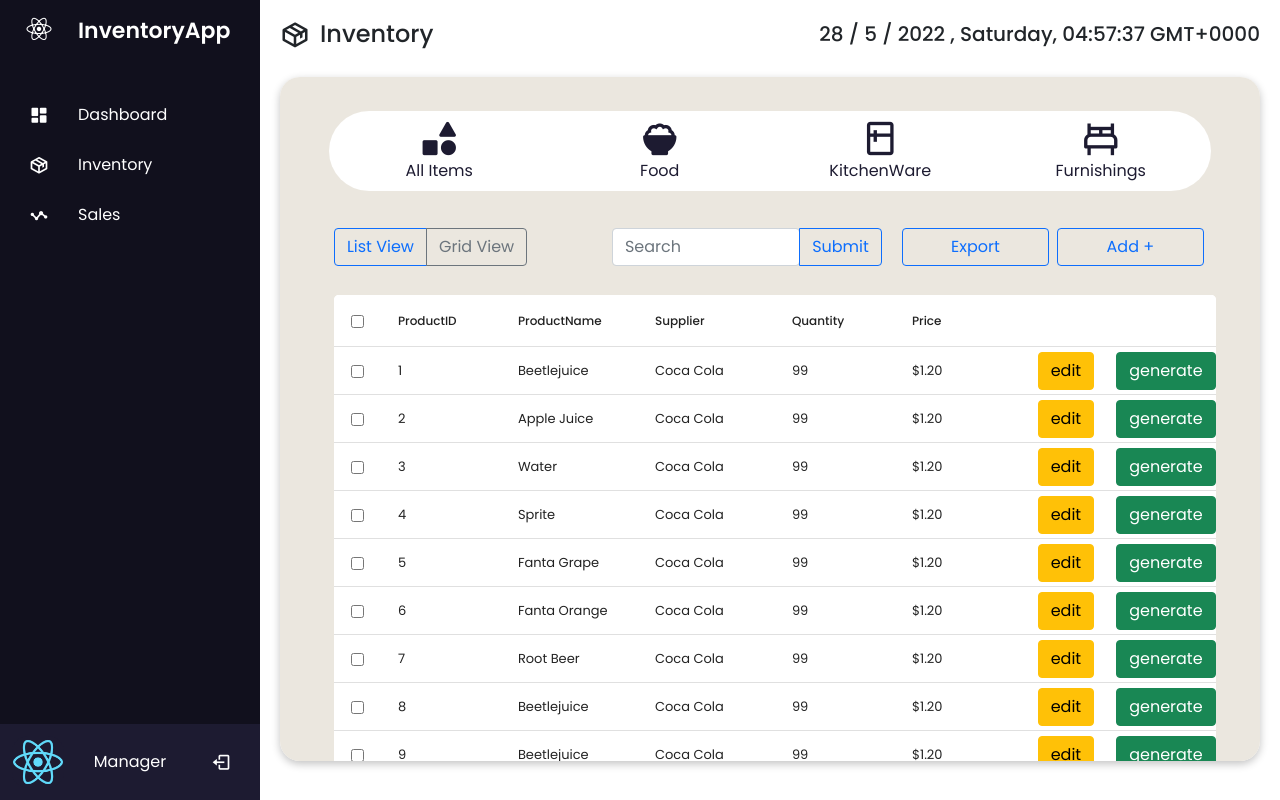
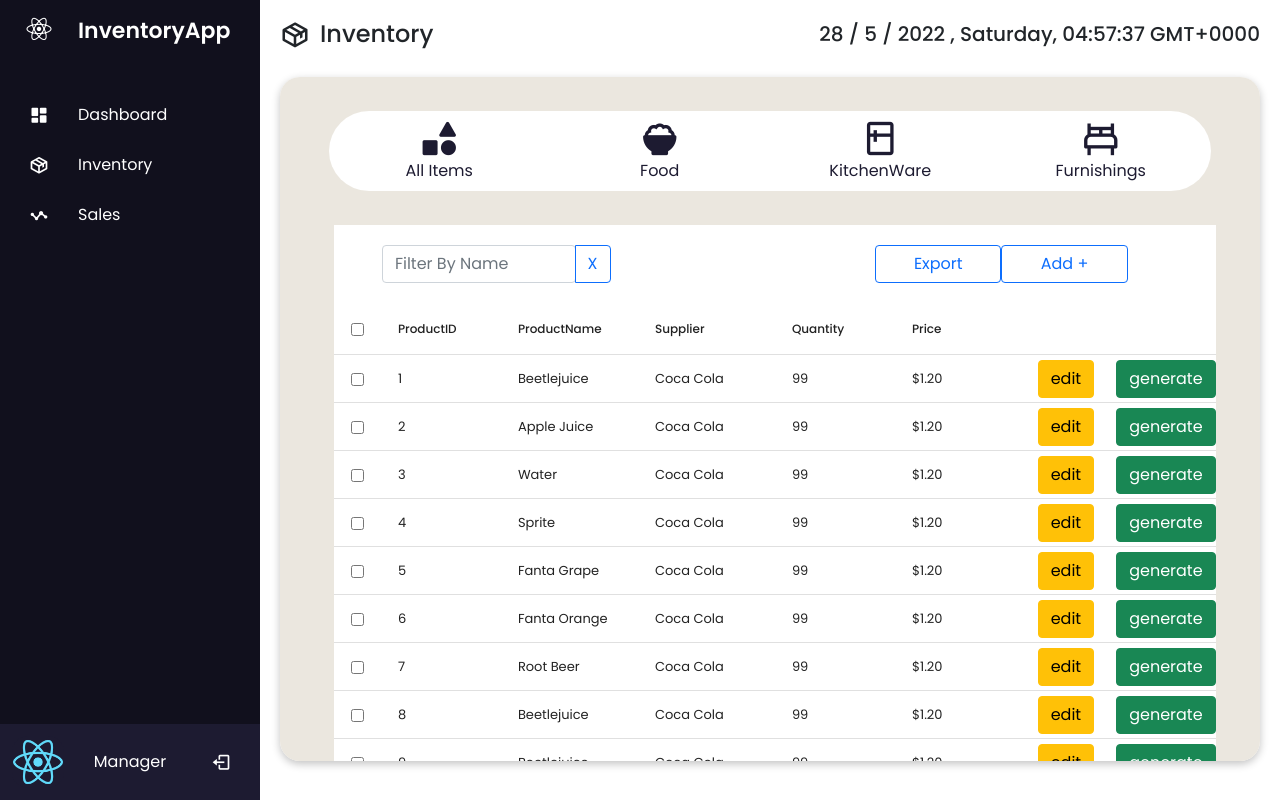
Before and after one commit to kendricktty/simplylogs, a React (Create React App) app in the folder inventoryapp-frontend/: page /inventory in a window 1280 px wide. Built offline with nearby package versions, Linux system fonts and the light colour scheme.

Commit message:
added search function

```diff
--- a/inventoryapp-frontend/src/components/InventoryTable.js
+++ b/inventoryapp-frontend/src/components/InventoryTable.js
@@ -4,6 +4,7 @@ import DataTable from 'react-data-table-component';
 import CustomMaterialPagination from '../materialui/CustomMaterialPagination';
 import data from '../data/data.json'
 import Barcode from 'react-barcode'
+import InventoryUtilityBar from './InventoryUtilityBar';
 
 /*
 https://react-data-table-component.netlify.app/?path=/docs/api-columns--page -- link to
@@ -124,6 +125,27 @@ export default function InventoryTable() {
 
     const [dynamicData, setDynamicData] = React.useState(data)
 
+    // filter function
+    const [filterText, setFilterText] = React.useState('');
+	const [resetPaginationToggle, setResetPaginationToggle] = React.useState(false);
+	const filteredItems = dynamicData.inventory.filter(
+		item => item.productName && item.productName.toLowerCase().includes(filterText.toLowerCase()),
+	);
+
+
+    const subHeaderComponentMemo = React.useMemo(() => {
+		const handleClear = () => {
+			if (filterText) {
+				setResetPaginationToggle(!resetPaginationToggle);
+				setFilterText('');
+			}
+		};
+
+		return (
+			<InventoryUtilityBar onFilter={e => setFilterText(e.target.value)} onClear={handleClear} filterText={filterText} />
+		);
+	}, [filterText, resetPaginationToggle]);
+
 
     //testing editing of data only can edit name for now//
     const handleEditButtonClick = (data) => {
@@ -200,14 +222,18 @@ export default function InventoryTable() {
         <DataTable
             className="dataTable"
             columns={columns}
-            data={dynamicData.inventory}
+            data={filteredItems}
             fixedHeader={true}
             selectableRows
             // actions={
             //     (<InventoryUtilityBar />)
             // }
+            subHeader
+            subHeaderComponent = {subHeaderComponentMemo}
             //adding pagination to the table
+
             pagination
+			paginationResetDefaultPage={resetPaginationToggle}
             paginationComponent={CustomMaterialPagination}
         />
     );
--- a/inventoryapp-frontend/src/components/InventoryUtilityBar.js
+++ b/inventoryapp-frontend/src/components/InventoryUtilityBar.js
@@ -1,19 +1,19 @@
 import React from 'react'
 
-export default function InventoryUtilityBar() {
-    const handleSubmit = event => {
-        event.preventDefault();
-        alert('You have submitted the form.')
-        setSearch('')
-    }
+export default function InventoryUtilityBar(props) {
+    // const handleSubmit = event => {
+    //     event.preventDefault();
+    //     alert('You have submitted the form.')
+    //     setSearch('')
+    // }
 
-    const [search, setSearch] = React.useState('')
+    // const [search, setSearch] = React.useState('')
 
 
 
     return (
         <div className="InventoryUtilityBar row">
-            <div class="row select-view col-lg-4 col-sm-12">
+            {/* <div class="row select-view col-lg-4 col-sm-12">
                 <div class="col-lg-12 my-3">
                     <div class="pull-right">
                         <div class="btn-group">
@@ -26,13 +26,20 @@ export default function InventoryUtilityBar() {
                         </div>
                     </div>
                 </div>
-            </div>
-            <form className="searchBar col-lg-4 col-sm-12 my-3" action="" method="GET" onSubmit={handleSubmit}>
+            </div> */}
+            <form className="searchBar col-lg-4 col-sm-12 my-3" action="" method="GET" >
                 <div class="input-group">
-                    <input type="text" class="form-control rounded" placeholder="Search" aria-label="Search" aria-describedby="search-addon" value={search} onChange={(e) => setSearch(e.target.value)}/>
-                    <button type="submit" class="btn btn-outline-primary" >Submit</button>
+                    <input
+                    type="text" class="form-control rounded" id="search"
+
+			placeholder="Filter By Name"
+			aria-label="Search Input"
+			value={props.filterText}
+			onChange={props.onFilter}/>
+                    <button type="button" onClick={props.onClear} class="btn btn-outline-primary" >X</button>
                 </div>
             </form>
+            <div className="col-lg-4"></div>
             <button class="btn btn-outline-primary col-lg-2 col-sm-6 utilityBtn my-3">Export</button>
             <button class="btn btn-outline-primary col-lg-2 col-sm-6 utilityBtn my-3">Add +</button>
         </div>
--- a/inventoryapp-frontend/src/index.css
+++ b/inventoryapp-frontend/src/index.css
@@ -351,7 +351,7 @@ InventoryNav--catergoryBtn:hover {
   position: relative;
   display: flex;
   width: 90%;
-  left: 5.5%;
+  right: 10%;
   top: 8%;
   align-items: center;
   justify-content: space-between;
@@ -372,3 +372,13 @@ InventoryNav--catergoryBtn:hover {
   background-color: #fff;
   border-radius: 5px;
 }
+
+
+/* some weird tableHeader not set to 100% width */
+.gtQiQo {
+  width: 100%;
+}
+
+.TUEFO {
+  border-radius: 5px;
+}
--- a/inventoryapp-frontend/src/pages/Inventory.js
+++ b/inventoryapp-frontend/src/pages/Inventory.js
@@ -13,7 +13,7 @@ function Inventory() {
           <InventoryHeader />
           <div className="inventoryDisplay">
             <InventoryNav />
-            <InventoryUtilityBar />
+            {/* <InventoryUtilityBar /> */}
             <div className="inventoryTable">
                 <InventoryTable />
                 Generated Barcode:
```
